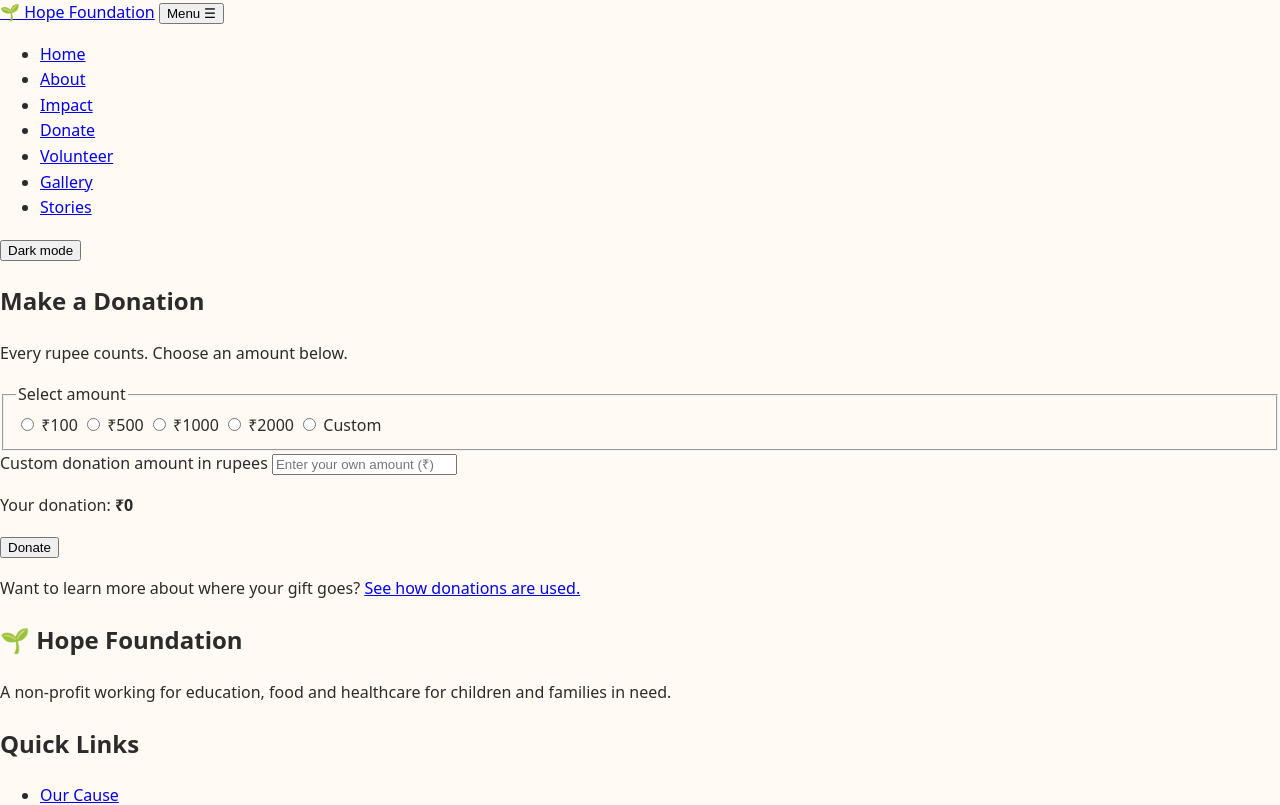
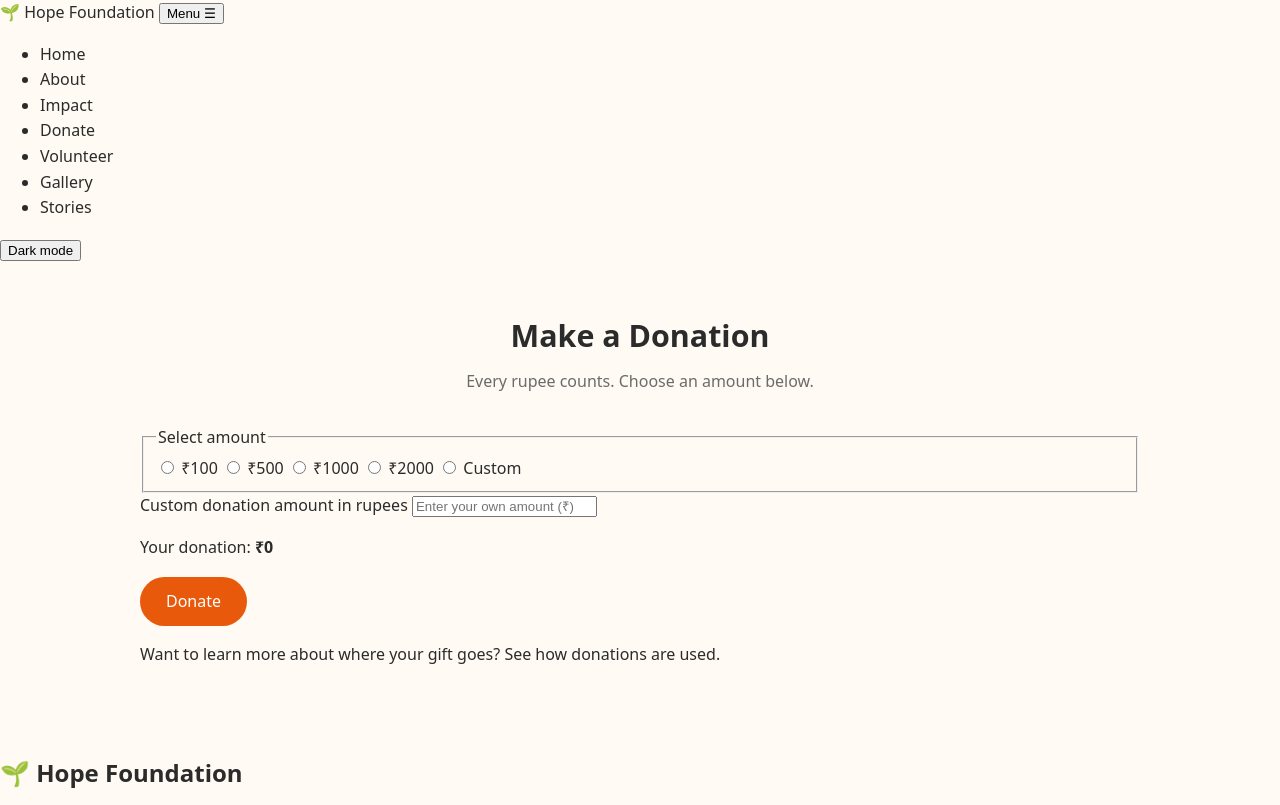
Before and after one commit to rajsudhanshu987-cmyk/hope-foundation-clg-pbl-project, a plain HTML site: page donate.html in a window 1280 px wide. Shown: the top 805 px of the page. Drawn offline with Linux system fonts and the light colour scheme.

Commit message:
style hero section content and btns

```diff
--- a/css/base.css
+++ b/css/base.css
@@ -54,3 +54,51 @@ body {
   color: var(--text);
   line-height: 1.6;
 }
+
+
+a {
+  color: inherit;
+  text-decoration: none;
+}
+
+main {
+  min-height: 55vh;
+}
+
+section {
+  padding: 50px 20px;
+}
+
+.content {
+  max-width: 1000px;
+  margin: 0 auto;
+}
+
+.page-heading {
+  margin: 0 0 8px;
+  text-align: center;
+  font-size: 1.9rem;
+}
+
+.sub {
+  margin: 0 0 30px;
+  text-align: center;
+  color: var(--muted);
+}
+
+.btn {
+  display: inline-block;
+  padding: 12px 26px;
+  background: var(--main);
+  color: #fff;
+  border: 0;
+  border-radius: 30px;
+  font: inherit;
+  cursor: pointer;
+  text-align: center;
+}
+
+.btn:hover,
+.btn:focus-visible {
+  background: var(--main-dark);
+}
```
